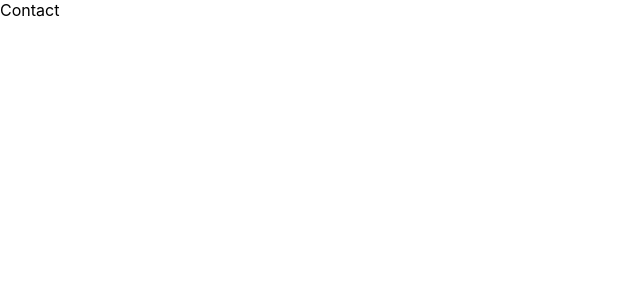
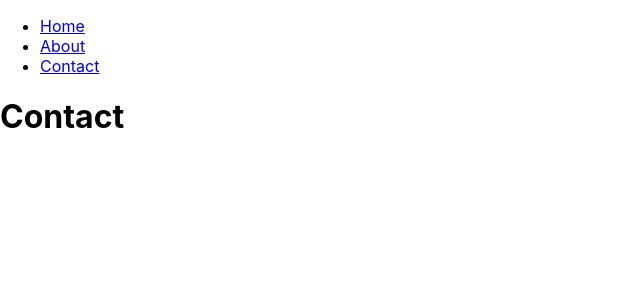
Before and after one commit to desarrollocml/react_router_dom, a React (Create React App) app: page /contact in a window 1280 px wide. Shown: the top 300 px of the page, without its empty margins (0-640 px from the left). Built offline with nearby package versions, Linux system fonts and the light colour scheme.

Commit message:
Link-no recarga

```diff
--- a/src/pages/AboutPage.js
+++ b/src/pages/AboutPage.js
@@ -1,5 +1,9 @@
 import React from 'react';
 
 export default function AboutPage() {
-  return <div>About</div>;
+  return  (
+    <div>
+      <h1>About</h1>
+    </div>
+  )
 }
--- a/src/pages/ContactPage.js
+++ b/src/pages/ContactPage.js
@@ -1,5 +1,9 @@
-import React from 'react';
+import React from "react";
 
 export default function ContactPage() {
-  return <div>Contact</div>;
+  return (
+    <div>
+      <h1>Contact</h1>
+    </div>
+  );
 }
--- a/src/pages/HomePage.js
+++ b/src/pages/HomePage.js
@@ -1,5 +1,9 @@
 import React from 'react';
 
 export default function HomePage() {
-  return <div>Home</div>;
+  return  (
+    <div>
+      <h1>Home</h1>
+    </div>
+  )
 }
--- /dev/null
+++ b/src/pages/Navbar.js
@@ -0,0 +1,20 @@
+import React from "react";
+import { Link } from "react-router-dom";
+
+export default function Navbar() {
+  return (
+    <nav>
+      <ul>
+        <li>
+          <Link to="/">Home</Link>
+        </li>
+        <li>
+          <a href="/about">About</a>
+        </li>
+        <li>
+          <a href="/contact">Contact</a>
+        </li>
+      </ul>
+    </nav>
+  );
+}
--- a/src/pages/NotFoundPage.js
+++ b/src/pages/NotFoundPage.js
@@ -1,5 +1,9 @@
-import React from 'react';
+import React from "react";
 
 export default function NotFoundPage() {
-  return <div>404 Page Not Found</div>;
+  return (
+    <div>
+      <h1>404 Page Not Found</h1>
+    </div>
+  )
 }
--- a/src/routers/AppRouter.js
+++ b/src/routers/AppRouter.js
@@ -2,11 +2,13 @@ import { BrowserRouter as Router, Route, Switch } from "react-router-dom";
 import AboutPage from "../pages/AboutPage";
 import ContactPage from "../pages/ContactPage";
 import HomePage from "../pages/HomePage";
+import Navbar from "../pages/Navbar";
 import NotFoundPage from "../pages/NotFoundPage";
 
 export default function AppRouter() {
   return (
     <Router>
+        <Navbar></Navbar>
       <Switch>
         <Route path="/about">
           <AboutPage></AboutPage>
```
